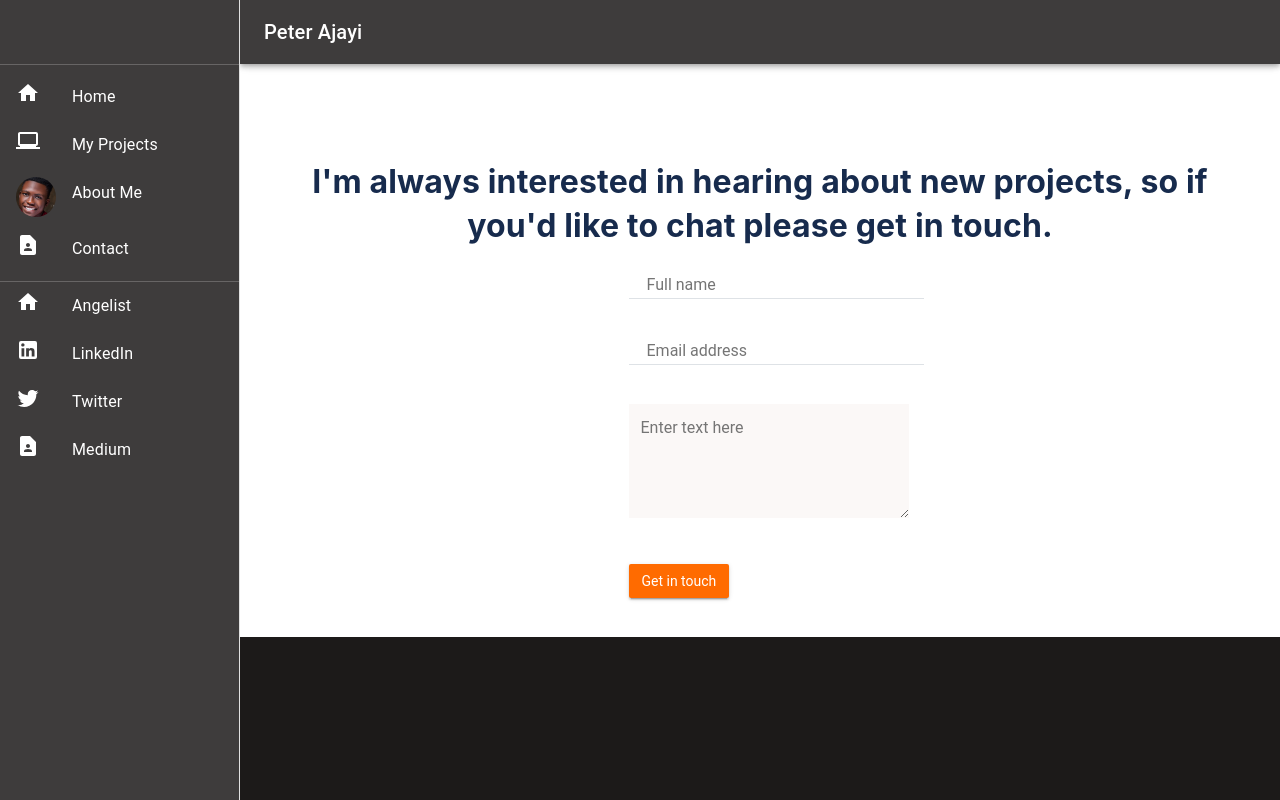
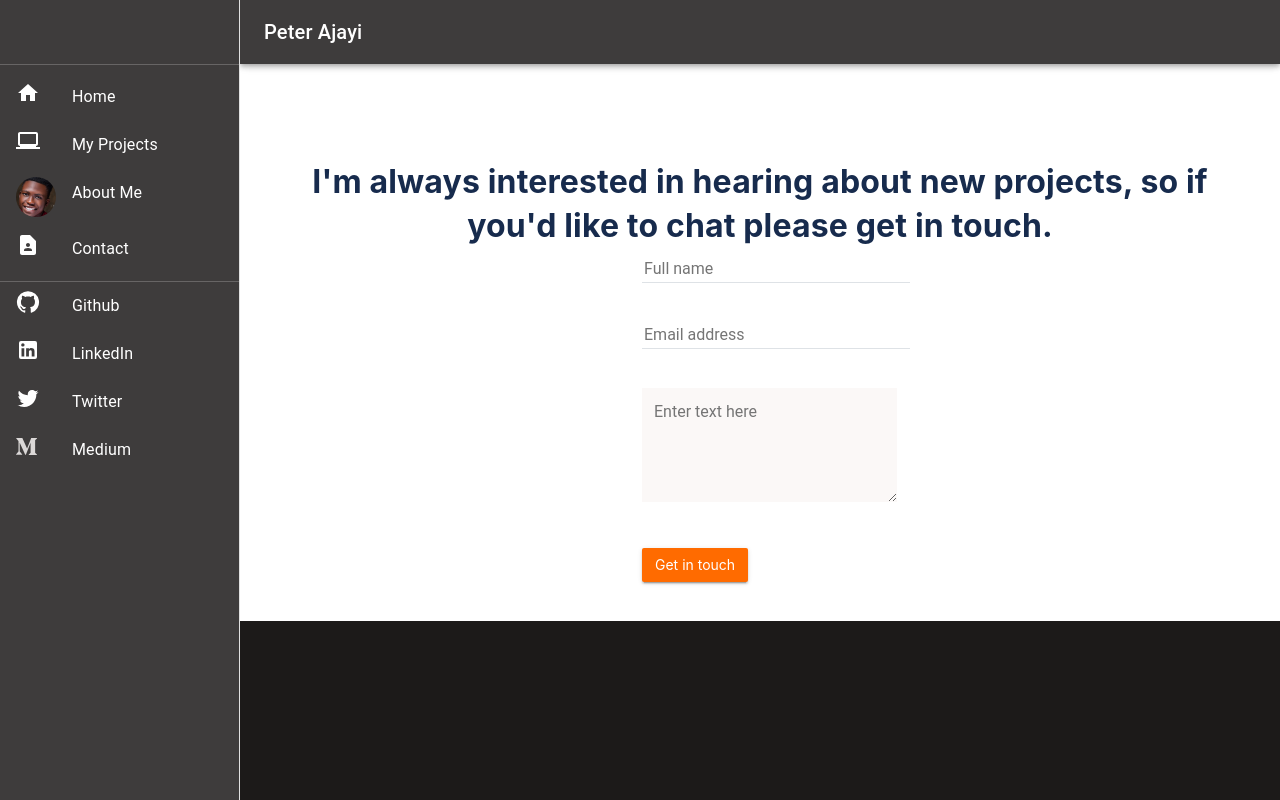
Before and after one commit to peterdgreat/My-Personal-Website, a React (Create React App) app: page /contact in a window 1280 px wide. Built offline with nearby package versions, Linux system fonts and the light colour scheme.

Commit message:
All Website Page Setup

```diff
--- a/src/components/About.js
+++ b/src/components/About.js
@@ -11,7 +11,8 @@ export default function About() {
           My biggest goal in life is to use software engineering to solve
           real-world problems, I am a full-stack development student currently
           enrolled in a remote software development school that uses pair
-          programming and real-world projects to teach software development.If
+          programming and real-world projects to teach software development.
+          I am constantly improving my skills on a daily basis. If
           you'd like to get in contact about potential job opportunities, please
           reach out!
         </p>
@@ -25,7 +26,7 @@ export default function About() {
       <div className="mt-5">
         <hr />
       </div>
-      <section class="about-details">
+      <section className="about-details">
         <ul className="technologies list-unstyled d-flex flex-column flex-md-row justify-content-around">
           <li>
             <h4>
--- a/src/components/Contact.js
+++ b/src/components/Contact.js
@@ -3,21 +3,23 @@ import { useForm, ValidationError } from "@formspree/react";
 import "../styles/Contact.css";
 export default function Contact() {
   const [state, handleSubmit] = useForm("xeqvpzae");
-  if (state.succeeded) {
-    return <p>Thanks for joining!</p>;
+  const handlesubmit = (e) => {
+    handleSubmit(e);
+    e.target.reset();
   }
-
   return (
     <div className="contact">
+
       <section className="contact-form" id="contact-section">
         <div className="interest">
-          <h2>
+           {state.succeeded && <h2>Thanks for reaching out! I will get back to you as soon as possible</h2>}
+          {state.succeeded === false && <h2>
             I'm always interested in hearing about new projects, so if you'd
             like to chat please get in touch.
-          </h2>
+          </h2>}
         </div>
         <div>
-          <form className="form mt-3" onSubmit={handleSubmit}>
+          <form className="form " onSubmit={handlesubmit}>
             <ul>
               <li className="border-bottom">
                 <input
@@ -25,7 +27,7 @@ export default function Contact() {
                   id="name"
                   placeholder="Full name"
                   required
-                  maxlength="30"
+                  maxLength="50"
                 />
                 <ValidationError
                   prefix="Name"
@@ -52,7 +54,7 @@ export default function Contact() {
                   name="comment"
                   id="comment"
                   placeholder="Enter text here"
-                  maxlength="500"
+                  maxLength="500"
                   required
                 ></textarea>
                 <ValidationError
--- a/src/components/Drawer.js
+++ b/src/components/Drawer.js
@@ -20,6 +20,7 @@ import ContactPageIcon from "@mui/icons-material/ContactPage";
 import HomeIcon from "@mui/icons-material/Home";
 import TwitterIcon from "@mui/icons-material/Twitter";
 import LinkedInIcon from "@mui/icons-material/LinkedIn";
+import GitHubIcon from '@mui/icons-material/GitHub';
 import { makeStyles } from "@material-ui/core/styles";
 import Avatar from "@mui/material/Avatar";
 import { useLocation } from "react-router-dom";
@@ -29,6 +30,8 @@ import Project from "./Project";
 import Home from "./Home";
 import Contact from "./Contact";
 import About from "./About";
+import medium from "../assets/medium.svg";
+import angelist from "../assets/angellist.svg";
 const drawerWidth = 240;
 const useStyles = makeStyles({
   root: {
@@ -88,13 +91,13 @@ function ResponsiveDrawer(props) {
   const socialMedia = [
     {
       id: 1,
-      url: "https://twitter.com/dev_Peter_O",
-      text: "Angelist",
-      icon: <HomeIcon />,
+      url: "https://github.com/peterdgreat",
+      text: "Github",
+      icon: < GitHubIcon />,
     },
     {
       id: 2,
-      url: "https://twitter.com/dev_Peter_O",
+      url: "https://www.linkedin.com/in/ajayipeter/",
       text: "LinkedIn",
       icon: <LinkedInIcon />,
     },
@@ -106,9 +109,9 @@ function ResponsiveDrawer(props) {
     },
     {
       id: 4,
-      url: "https://twitter.com/dev_Peter_O",
+      url: "https://medium.com/@peterdgreat",
       text: "Medium",
-      icon: <ContactPageIcon />,
+      icon: <img className="icon mt-1" alt="medium" src={medium} />,
     },
   ];
   const handleDrawerToggle = () => {
--- a/src/components/Modal.js
+++ b/src/components/Modal.js
@@ -91,18 +91,18 @@ export default function BasicModal(props) {
 
             <div>
               <div className="d-flex my-2">
-                <div className="mx-2 sp-btn">
-                  <a href={live} target="_blank" rel="noreferrer">
+
+                  <a href={live} target="_blank" rel="noreferrer" className="mx-2 sp-btn">
                     <span className="me-2">See Live</span>
                     <img src={livedemo} alt="live" />
                   </a>
-                </div>
-                <div className="mx-2 sp-btn">
-                  <a href={source} target="_blank" rel="noreferrer">
+
+
+                  <a className="mx-2 sp-btn" href={source} target="_blank" rel="noreferrer">
                     <span className="me-2">See Source</span>
                     <img src={github} alt="github" />
                   </a>
-                </div>
+
               </div>
             </div>
           </CardContent>
--- a/src/redux/projects/projects.js
+++ b/src/redux/projects/projects.js
@@ -6,7 +6,7 @@ const initialState = {
       id: "1",
       title: "Crypto Metrics",
       description:
-        "This is a mobile web app that provides simple information about data in the cryptocurrency market. Users can see the current price of any available cryptocurrency, can see the market cap of any cryptocurrency coin, and also filter the data based on the users search.",
+        "This is a web application that provides information about data in the cryptocurrency market. Users can see the current price of any available cryptocurrency coin.Users can see the market cap of any available cryptocurrency coin, and also filter the data based on the name search.",
       langs: ["React", "Css", "Bootstrap"],
       btn: "see project",
       img: "https://res.cloudinary.com/djbriv46g/image/upload/v1639933619/Crypto_cun15q.jpg",
@@ -17,7 +17,7 @@ const initialState = {
       id: "2",
       title: "Space Travelers Hub",
       description:
-        "A web application for a company that provides commercial and scientific space travel services. The application  allow users to book rockets and join selected space missions.",
+        "A web application for a company that provides commercial and scientific space travel services. The application allows users to book rockets and join selected space missions.",
       langs: ["React", "Css", "Bootstrap"],
       btn: "see project",
       img: "https://res.cloudinary.com/djbriv46g/image/upload/v1639933633/Space-travellers_og8hkh.jpg",
@@ -28,7 +28,7 @@ const initialState = {
       id: "3",
       title: "Book Store",
       description:
-        "This Bookstore allows users to: Display a list of books. Add a book. Remove a selected book.",
+        "This Bookstore displays a list of books. It allows users to add a book, and remove a selected book.",
       langs: ["React", "Css", "Bootstrap"],
       btn: "see project",
       img: "https://res.cloudinary.com/djbriv46g/image/upload/v1639933581/books_nibytw.jpg",
@@ -39,7 +39,7 @@ const initialState = {
       id: "4",
       title: "A Todo List",
       description:
-        "This Todo List allows users to: Add a task. Remove a selected task. Mark a task as complete.",
+        "This is Todo List app that alowws users to organoze their day. It allows users to: Add a task. Remove a selected task. Mark a task as complete.",
       langs: ["Html", "Css", "JavaScript"],
       btn: "see project",
       img: "https://res.cloudinary.com/djbriv46g/image/upload/v1639933642/todo_a7uxnb.jpg",
@@ -50,7 +50,7 @@ const initialState = {
       id: "5",
       title: "The Cocktail",
       description:
-        "This is a mobile web app that provides information about the cocktail recipes. Users to like their favorite cocktails and give comments on the recipes.",
+        "      This is a web app that provides information about cocktail recipes. It allows users to like their favorite cocktails, user's can also leave comments on the recipes.",
       langs: ["Html", "Css", "JavaScript"],
       btn: "see project",
       img: "https://res.cloudinary.com/djbriv46g/image/upload/v1639933594/cocktailjpg_hlfkrh.jpg",
--- a/src/styles/Contact.css
+++ b/src/styles/Contact.css
@@ -20,7 +20,7 @@
 }
 
 .contact-form ul {
-  min-width: 327px;
+  min-width: 300px;
 }
 
 .interest > h2 {
@@ -41,7 +41,6 @@
 .form input {
   border: none;
   width: 100%;
-  margin: 0 16px;
 }
 .form textarea {
   width: 95%;
--- a/src/styles/Drawer.css
+++ b/src/styles/Drawer.css
@@ -2,3 +2,8 @@
   padding-right: 0px;
   padding-left: 0px;
 }
+.icon {
+  width :21px;
+  height: 17px;
+
+}
--- a/src/styles/Modal.css
+++ b/src/styles/Modal.css
@@ -2,6 +2,7 @@ a:any-link {
   color: #fff;
   text-decoration: none;
 }
+
 .sp-btn {
  display: inline-block;
     padding: 6px 12px;
@@ -23,7 +24,21 @@ a:any-link {
     border: 1px solid transparent;
     border-radius: 2px;
     text-decoration: none;
-
-background-color: #FF6B00;
+font-family: Inter;
+background-color: #ff6B00;
 box-shadow: 0 2px 2px 0 rgba(0,0,0,.14),0 3px 1px -2px rgba(0,0,0,.2),0 1px 5px 0 rgba(0,0,0,.12);
 }
+.sp-btn:hover {
+  background-color: #FFF5E1;
+border: 1px solid #F55800;
+
+
+font-style: normal;
+font-weight: bold;
+color: #F55800 ;
+}
+.sp-btn:disabled {
+ background: #F4F1F0;
+color: #5b5957;
+
+}
```
Also changed, not shown: src/assets/github.svg (deleted).
